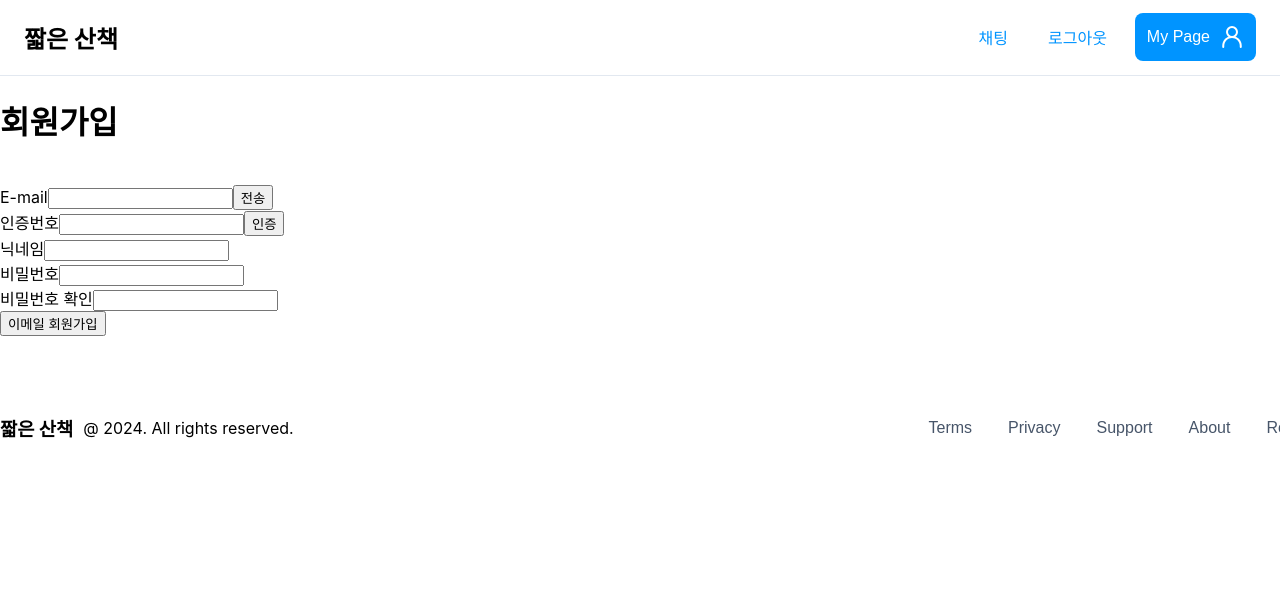
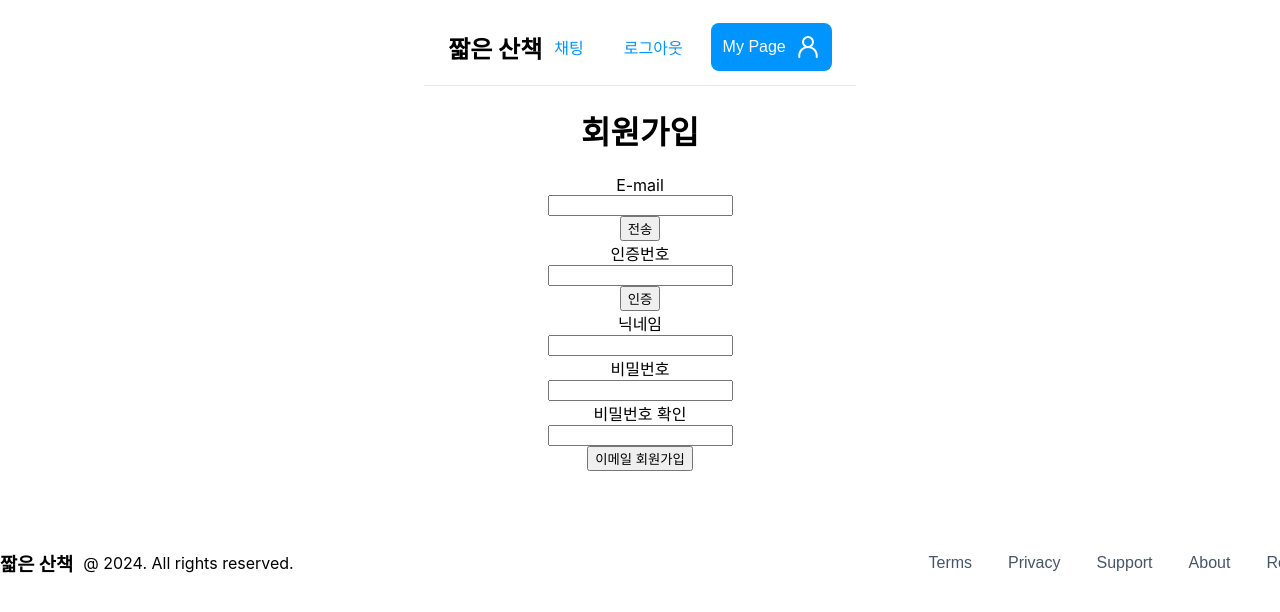
Before and after one commit to choeh124/frontend, a React (Create React App) app: page /signup in a window 1280 px wide. Shown: the top 612 px of the page. Built offline with nearby package versions, Linux system fonts and the light colour scheme.

Commit message:
[Feat] EmailLogin

```diff
--- /dev/null
+++ b/src/component/users/SignUp.css
@@ -0,0 +1,33 @@
+.login-container{
+    margin: 0 auto;
+    height: 80vh;
+    display: flex;
+    flex-direction: column;
+    align-items: center;
+    justify-content: center;
+}
+
+.button-box{
+    display: flex;
+    flex-direction: column;
+    align-items: center;
+    gap: 20px;
+    justify-content: space-between;
+
+}
+.button-box > button {
+    width:600px;
+    height:90px ;
+    background-color: #42ADFB;
+    border: none;
+    font-size: 30px;
+    color: white;
+    border-radius: 10px;
+    display: flex;
+    flex-direction: row;
+    justify-content: center;
+    align-items: center;
+}
+.button-box > button > svg{
+    margin: 10px;
+}
--- a/src/component/users/SignUp.jsx
+++ b/src/component/users/SignUp.jsx
@@ -3,22 +3,16 @@ import Header from "../Header";
 
 export default function SignUp() {
   return (
-    <div>
+    <div className="login-container">
       <Header />
       <h1>회원가입</h1>
-      <br />
       E-mail<input type="text"></input>
       <button>전송</button>
-      <br />
       인증번호<input type="text"></input>
       <button>인증</button>
-      <br />
       닉네임<input type="text"></input>
-      <br />
       비밀번호<input type="text"></input>
-      <br />
       비밀번호 확인<input type="text"></input>
-      <br />
       <button>이메일 회원가입</button>
       <Footer />
     </div>
```
Also changed, not shown: src/component/users/EmailLogin.jsx (added, +11 -0 lines), src/component/users/EmailLogin.css (added).
